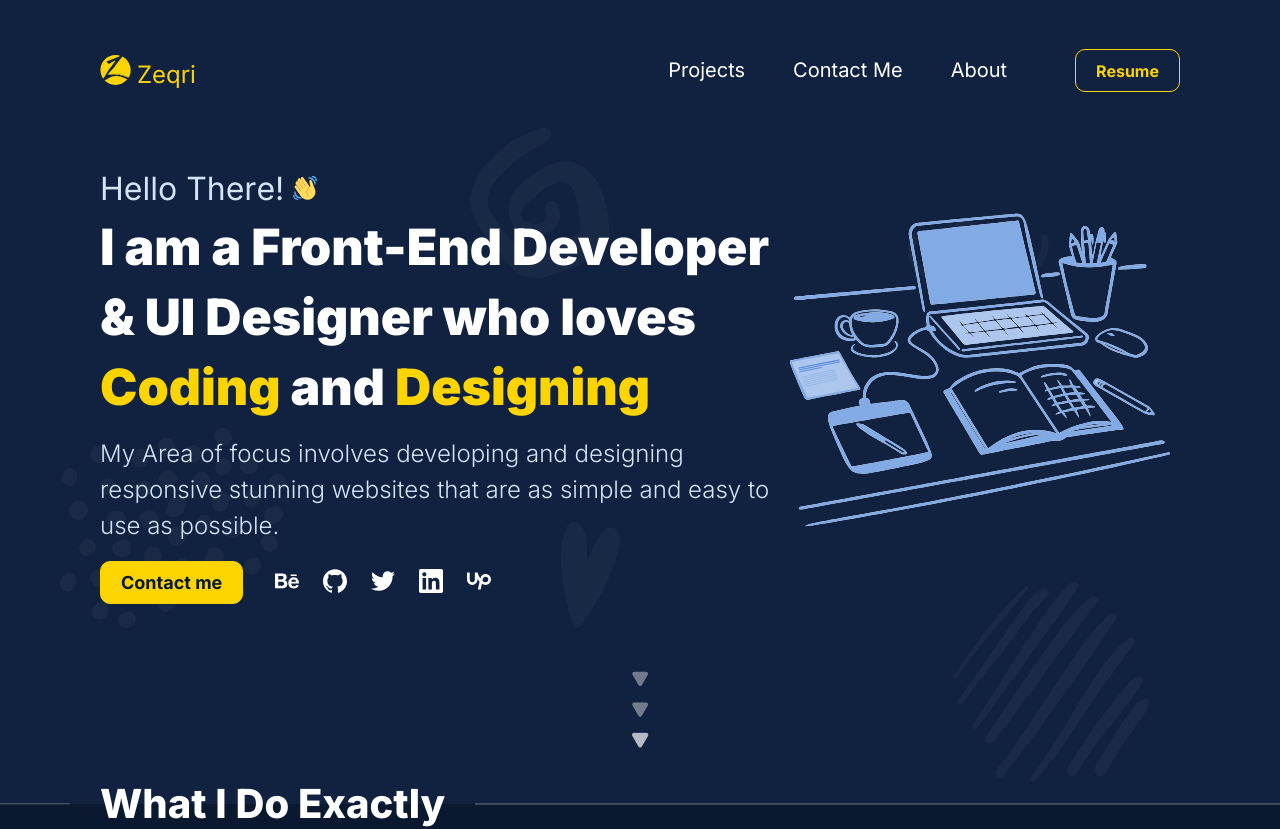
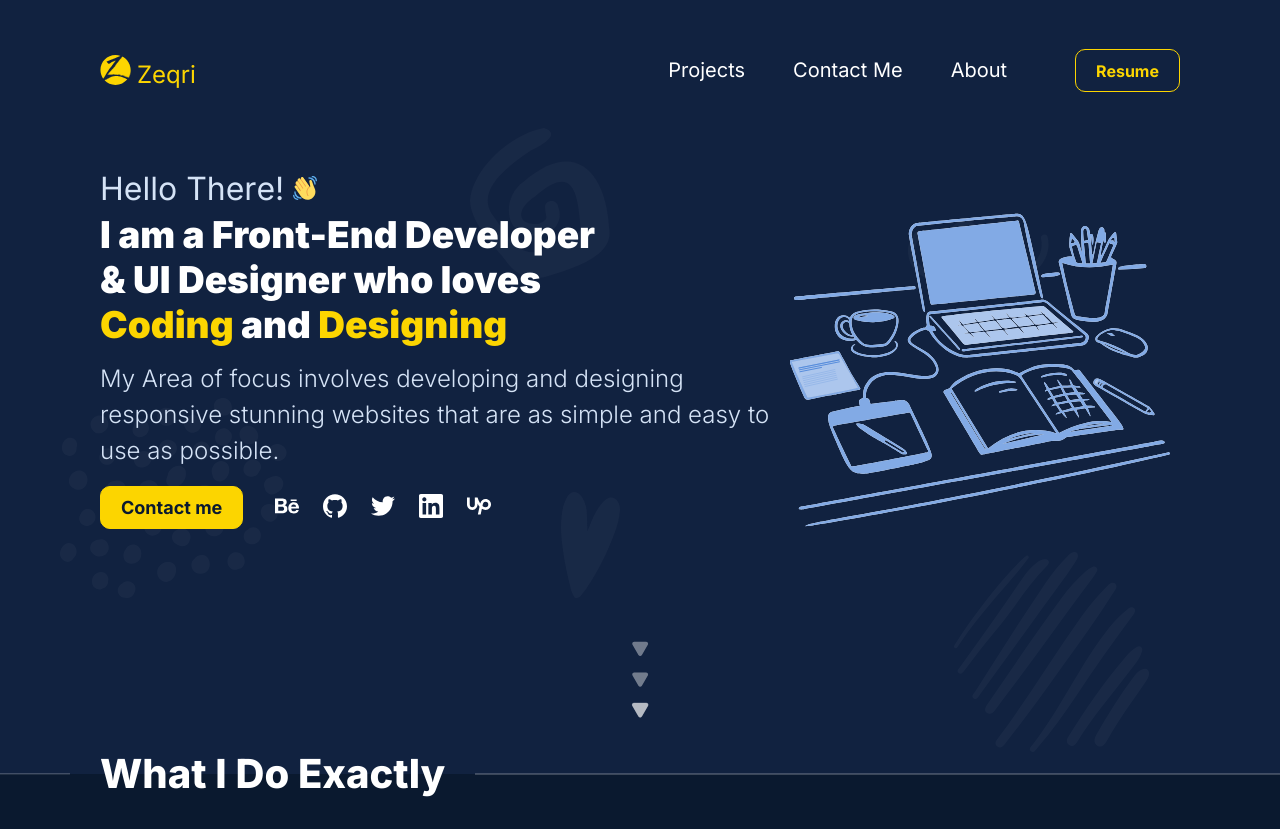
Before and after one commit to alzeqri1997/zeqri, a Next.js app: page /zeqri/ in a window 1280 px wide. Shown: the top 829 px of the page. Built offline with nearby package versions, Linux system fonts and the light colour scheme.

Commit message:
change heading size and line-height

```diff
--- a/styles/components/_headings.scss
+++ b/styles/components/_headings.scss
@@ -9,8 +9,8 @@
 
 .heading1{
   font-weight: 900;
-  font-size: 5rem;
-  line-height: 7rem;
+  font-size: 3.7rem;
+  line-height: 4.5rem;
 
   @include customBreakpoint('1200px'){
     font-size: 5rem;
```
